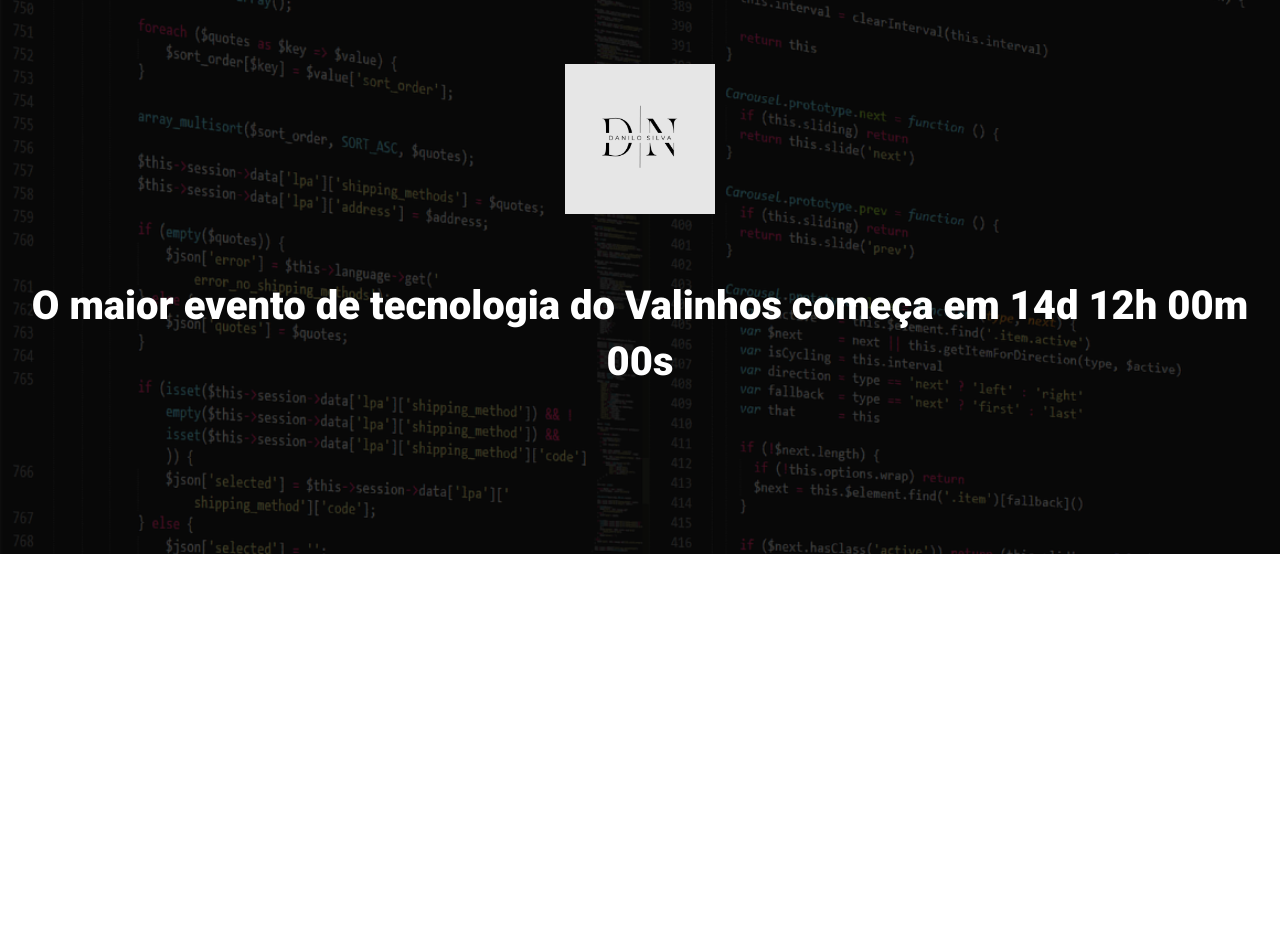
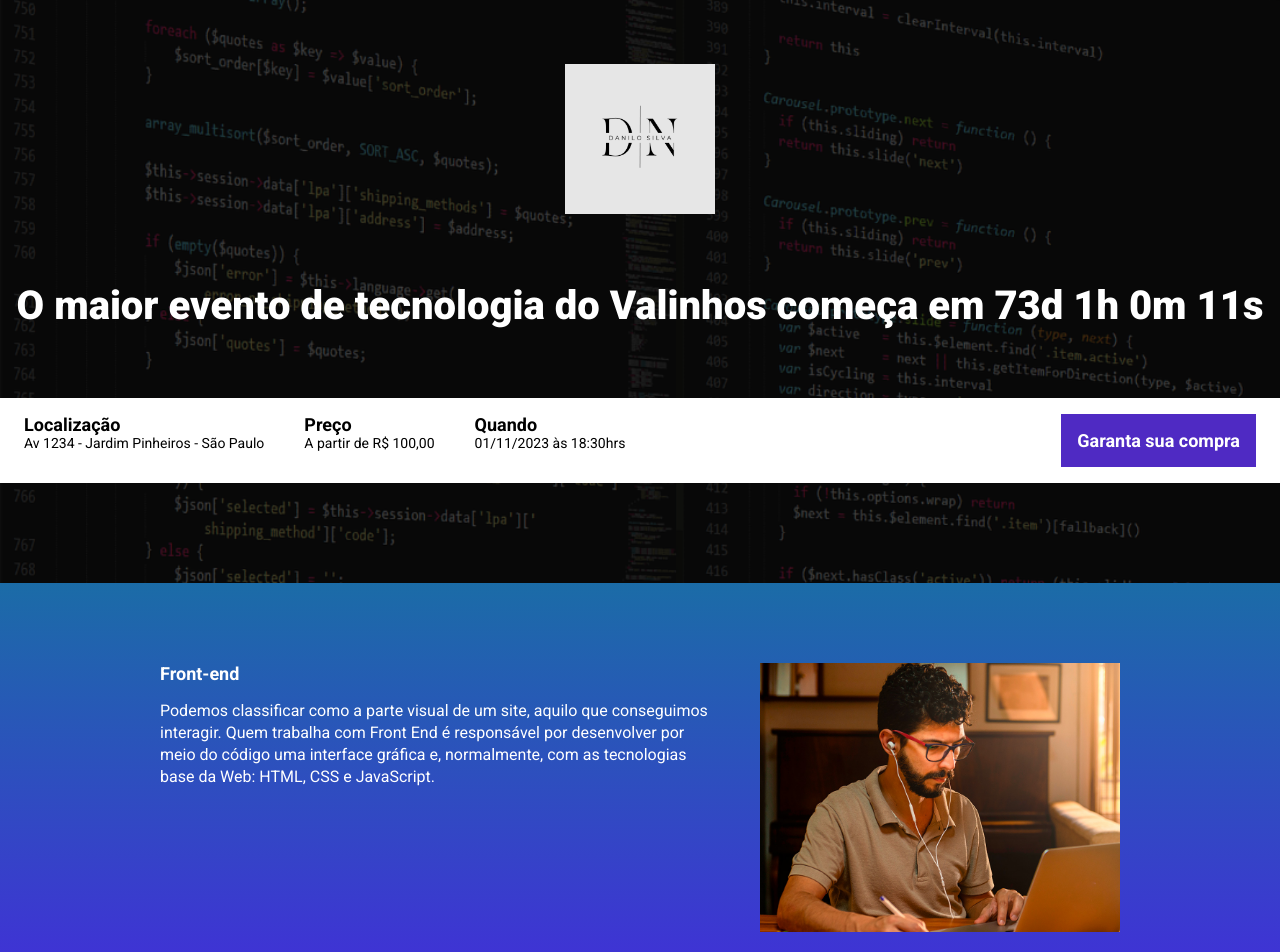
Before and after one commit to Danilomma/Daniloeventos, a website built with Parcel: page src/index.html in a window 1280 px wide. Shown: the top 952 px of the page. Before the commit the page ends 800 px from the top, so only its background shows below. Built offline with nearby package versions, Linux system fonts and the light colour scheme.

Commit message:
criando contagem regressiva

```diff
--- a/package.json
+++ b/package.json
@@ -2,9 +2,9 @@
   "name": "eventos-danilo",
   "version": "1.0.0",
   "description": "",
-  "main": "index.js",
   "scripts": {
     "dev": "parcel src/index.html src/styles/main.scss src/scripts/main.js",
+    "build": "parcel build src/index.html",
     "test": "echo \"Error: no test specified\" && exit 1"
   },
   "keywords": [],
--- a/src/index.html
+++ b/src/index.html
@@ -8,6 +8,7 @@
     <link rel="preconnect" href="https://fonts.gstatic.com" crossorigin>
     <link href="https://fonts.googleapis.com/css2?family=Lobster&family=Roboto:wght@400;700;900&display=swap" rel="stylesheet">
     <link rel="stylesheet" href="styles/main.scss">
+    <link rel="stylesheet" href="https://unpkg.com/aos@next/dist/aos.css" />
 </head>
 <body>
     <header class="hero">
@@ -15,9 +16,73 @@
             <img class="hero__logo" src="./images/Danilo.png" alt="Danilo">
         </div>
         <p class="hero__text">
-            O maior evento de tecnologia do Valinhos começa em 14d 12h 00m 00s
+            O maior evento de tecnologia do Valinhos começa em <span id="contador"></span>
         </p>
+        <div class="infos-bar">
+            <ul class="infos-bar__infos">
+                <li class="infos-bar__infos__item">
+                    <b>Localização</b>
+                    Av 1234 - Jardim Pinheiros - São Paulo
+                </li>
+                <li class="infos-bar__infos__item">
+                    <b>Preço</b>
+                    A partir de R$ 100,00
+                </li>
+                <li class="infos-bar__infos__item">
+                    <b>Quando</b>
+                    01/11/2023 às 18:30hrs
+                </li>
+            </ul>
+            <a href="#" class="button button--primary">
+                Garanta sua compra
+            </a>
+        </div>
     </header>
+    <section class="event event--frontend">
+        <div class="container" data-aos="fade-right">
+            <div class="event__detail">
+                <h2 class="event__detail__title">Front-end</h2>
+                <p class="event__detail__description">
+                    Podemos classificar como a parte visual de um site, aquilo que conseguimos interagir. Quem trabalha com Front End é responsável por desenvolver por meio do código uma interface gráfica e, normalmente, com as tecnologias base da Web: HTML, CSS e JavaScript.
+                </p>
+            </div>
+            <img class="event__image" src="./images/frontend.png" alt="Front-end">
+        </div>
+    </section>
+    <section class="event event--ux--ui event--image-left">
+        <div class="container" data-aos="fade-left">
+            <div class="event__detail">
+                <h2 class="event__detail__title">UI / UX</h2>
+                <p class="event__detail__description">
+                    O objetivo do UI design é criar uma interface visual atraente e fácil de usar, garantindo que os usuários possam interagir com o produto de forma eficiente e eficaz. Já o UX design abrange a experiência do usuário como um todo, desde o primeiro contato com o produto até o uso contínuo e a fidelização.
+                </p>
+            </div>
+            <img class="event__image" src="./images/ui-ux.png" alt="Ui/Ux">
+        </div>
+    </section>
+    <section class="event event--data--science">
+        <div class="container" data-aos="fade-right">
+            <div class="event__detail">
+                <h2 class="event__detail__title">Data Science</h2>
+                <p class="event__detail__description">
+                    A ciência de dados é o estudo dos dados para extrair insights significativos para os negócios. Ela é uma abordagem multidisciplinar que combina princípios e práticas das áreas de matemática, estatística, inteligência artificial e engenharia da computação para analisar grandes quantidades de dados.
+                </p>
+            </div>
+            <img class="event__image" src="./images/data.png" alt="data Science">
+        </div>
+    </section>
+    <section class="event event--backend event--image-left">
+        <div class="container" data-aos="fade-left">
+            <div class="event__detail">
+                <h2 class="event__detail__title">Back-end</h2>
+                <p class="event__detail__description">
+                    As linguagens de programação backend lidam com os bastidores das funcionalidades das aplicações web. É o código que conecta a internet com o banco de dados, gerencia as conexões dos usuários e alimenta a aplicação web. O backend trabalha em conjunto com o frontend para entregar o produto para o usuário final.
+                </p>
+            </div>
+            <img class="event__image" src="./images/backend.png" alt="Backend">
+        </div>
+    </section>
+    <script src="https://unpkg.com/aos@next/dist/aos.js"></script>
     <script src="scripts/main.js"></script>
 </body>
 </html>
--- a/src/scripts/main.js
+++ b/src/scripts/main.js
@@ -1 +1,28 @@
-console.log("ola mundo");
+AOS.init();
+
+const dataDoEvento = new Date("Dec 17, 2023 20:00:00");
+const timestampDoEvento = dataDoEvento.getTime();
+
+const contaAsHoras = setInterval(function () {
+    const agora =new Date();
+    const timeStampAtual =agora.getTime();
+
+    const distanciaAteEvento = timestampDoEvento - timeStampAtual;
+
+    const diaEmMs = 1000 * 60 * 60 *24;
+    const horaEmMs = 1000 * 60 * 60;
+    const minutoEmMs = 1000 * 60;
+
+    const diasAteOEvento = Math.floor(distanciaAteEvento / diaEmMs);
+    const horasAteOEvento = Math.floor((distanciaAteEvento % diaEmMs) / horaEmMs);
+    const minutosAteOevento = Math.floor((diasAteOEvento % horaEmMs) / minutoEmMs);
+    const segundosAteEvento = Math.floor((distanciaAteEvento % minutoEmMs) / 1000);
+
+
+    document.getElementById('contador').innerHTML = `${diasAteOEvento}d ${horasAteOEvento}h ${minutosAteOevento}m ${segundosAteEvento}s`;
+
+    if (distanciaAteEvento < 0) {
+        clearInterval(contaAsHoras);
+        document.getElementById('contador').innerHTML = 'Evento expirado';
+    }
+}, 1000);
--- /dev/null
+++ b/src/styles/_event.scss
@@ -0,0 +1,62 @@
+@use 'variables';
+
+
+.event {
+    padding: 80px 0;
+
+
+    &--frontend {
+        background-image: linear-gradient(variables.$blue1, variables.$blue2);
+    }
+    &--ux--ui {
+        background-image: linear-gradient(variables.$blue2, variables.$pink);
+    }
+    &--data--science {
+        background-image: linear-gradient(variables.$pink, variables.$yellow);
+    }
+    &--backend {
+        background-image: linear-gradient(variables.$yellow, variables.$pink);
+    }
+
+    &--image-left {
+        .container {
+            flex-direction: row-reverse;
+        }
+    }
+    .container {
+        display: flex;
+        gap: 40px;
+    }
+
+    &__image {
+        max-width: 360px;
+    }
+
+    &__detail {
+
+        &__title {
+            font-size: 18px;
+            font-size: bold;
+            margin-bottom: 16px;
+        }
+
+        &__description {
+            line-height: 22px;
+        }
+    }
+
+    @media (max-width:640px) {
+        .container {
+            display: block;
+        }
+
+        &__image {
+            width: 100%;
+        }
+
+        &__detail {
+            margin-right: 0;
+            margin-bottom: 16px;
+        }
+    }
+}
--- a/src/styles/_hero.scss
+++ b/src/styles/_hero.scss
@@ -1,3 +1,5 @@
+@use 'variables';
+
 .hero {
     padding-top: 64px;
     padding-bottom: 100px;
@@ -16,7 +18,7 @@
         left: 0;
         width: 100%;
         height: 100%;
-        background-color: #000;
+        background-color:variables.$secondaryTextColor;
         content: '';
         opacity: .7;
     }
--- /dev/null
+++ b/src/styles/_variables.scss
@@ -0,0 +1,7 @@
+$blue1: #1b6ca7;
+$blue2: #442bdb;
+$textColor:#fff;
+$secondaryTextColor:#000;
+$pink: #89223b;
+$yellow: #9c791d;
+$purple: #4f2ac3;
--- /dev/null
+++ b/src/styles/components/_buttons.scss
@@ -0,0 +1,27 @@
+@use '../variables';
+
+
+.button {
+    padding: 16px;
+    font-size: 18px;
+    font-weight: bold;
+    text-decoration: none;
+    text-align: center;
+    white-space: nowrap;
+
+    &--primary {
+        color: #fff;
+        background-color:variables.$purple;
+    }
+
+    @media (max-width: 640px) {
+        display: flex;
+        width: 100%;
+        align-items: center;
+    }
+
+    @media (max-width:1024) {
+        display: flex;
+        align-items: center;
+    }
+}
--- /dev/null
+++ b/src/styles/components/_infos_bar.scss
@@ -0,0 +1,45 @@
+@use '../variables';
+
+
+.infos-bar {
+    padding: 16px 24px;
+    background-color:variables.$textColor;
+    position: relative;
+    display: flex;
+    justify-content: space-between;
+
+
+    &__infos {
+        display: flex;
+        gap: 40px;
+
+        &__item {
+            font-size: 14px;
+            color:variables.$secondaryTextColor;
+
+            b {
+                color: #000;
+                font-size: 18px;
+                display: block;
+            }
+        }
+    }
+
+    @media (max-width: 640px) {
+        display: block;
+
+        &__infos {
+            display: block;
+
+            &__item {
+                margin-bottom: 24px;
+            }
+        }
+    }
+
+    @media (max-width: 1024px) {
+        &__infos {
+            gap: 16px;
+        }
+    }
+}
--- a/src/styles/main.scss
+++ b/src/styles/main.scss
@@ -1,5 +1,8 @@
 @use 'hero';
-
+@use 'components/infos_bar';
+@use 'components/buttons';
+@use 'event';
+@use 'variables';
 
 
 * {
@@ -7,7 +10,8 @@
     padding: 0;
     box-sizing: border-box;
     font-family: Roboto, sans-serif;
-    color: #fff;
+    color: variables.$textColor;
+    list-style: none;
 }
 
 .container {
```
